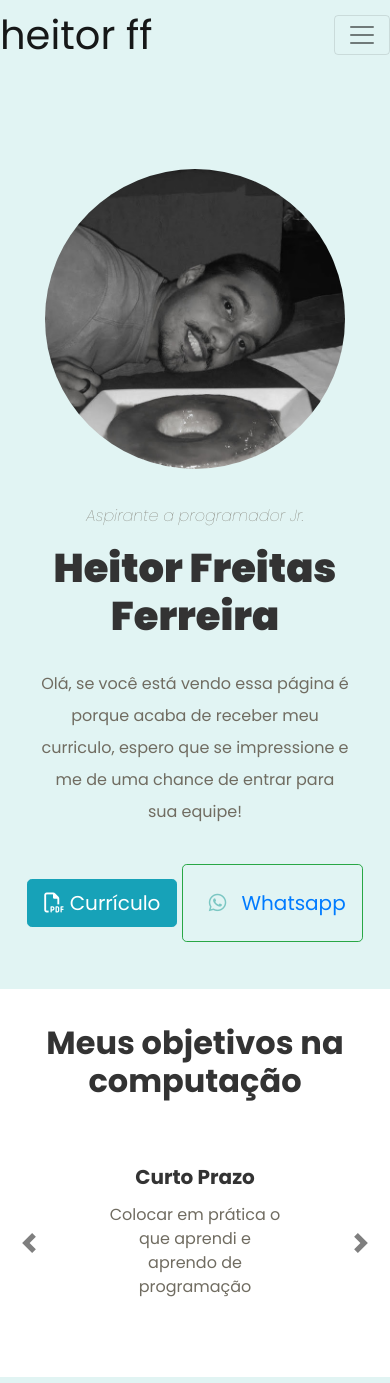
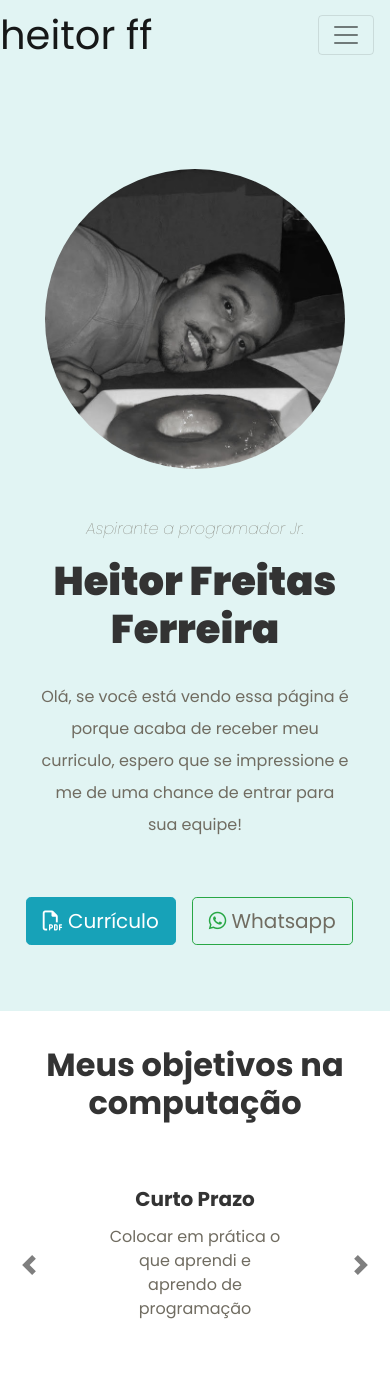
Before and after one commit to heitorfreitasferreira/curriculo, a plain HTML site: page index.html in a window 390 px wide. Shown: the top 1383 px of the page. Drawn offline with nearby package versions, Linux system fonts and the light colour scheme.

Commit message:
Update style.css

```diff
--- a/css/style.css
+++ b/css/style.css
@@ -21,7 +21,7 @@ font-family: 'Poppins', sans-serif;
 
 /* Track */
 ::-webkit-scrollbar-track {
-  background: #e1f4f3;
+  background: rgba(0, 0, 0, 0);
 }
 
 /* Handle */
@@ -41,6 +41,7 @@ body{
 }
 section{
   padding: 15px 10% 5%;
+  width: 100%;
 }
 @media (max-width:420px)  {
   section{
@@ -96,9 +97,6 @@ p{
   font-weight: 100;
   font-style: italic;
 }
-.txt-apresentacao{
-  margin-top: 35px;
-}
 .txt-apresentacao h1{
   font-weight: 900;
 }
@@ -111,8 +109,27 @@ p{
   .txt-apresentacao .contratar-pfvr{
     padding:20px 10%;
   }
+  #titulo .navbar-toggler{
+    margin-right: 1rem;
+  }
+  .txt-apresentacao{
+    margin-top: 3rem;
+  }
 }
-
+.txt-apresentacao .download-pdf{
+  color: #fff;;
+  text-decoration: none;
+}
+.txt-apresentacao .download-bnt{
+  margin: 5% 3% 5% 0;
+}
+a.download-zap{
+  color: #706c61;
+  text-decoration: none;
+}
+a.download-zap:hover{
+  color: #fff;
+}
 /*OBJETIVOS*/
 
 #obj{
@@ -231,17 +248,14 @@ p{
   background-color: #fff;
   padding: 5rem 0;
 }
-.ft-icon, .voltar{
+#footer .ft-icon, #footer .voltar{
   color: #7BC7C3;
   margin: 20px 10px;
 }
-.ft-icon:hover, .voltar:hover{
+#footer .ft-icon:hover, #footer .voltar:hover{
   color: #706c61;
   text-decoration: none;
 }
-.grey-text-footer {
+#footer .grey-text-footer {
   color:#706c61;
 }
-.voltar{
-
-}
```
